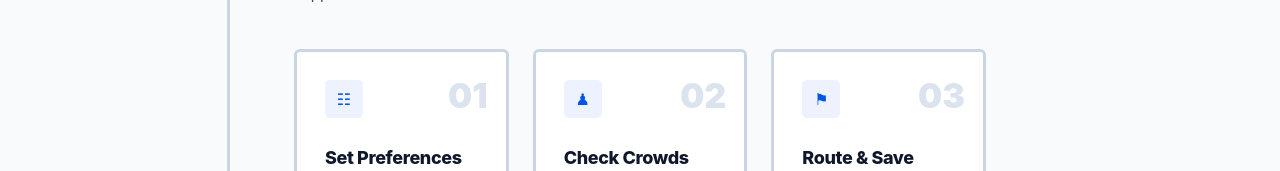
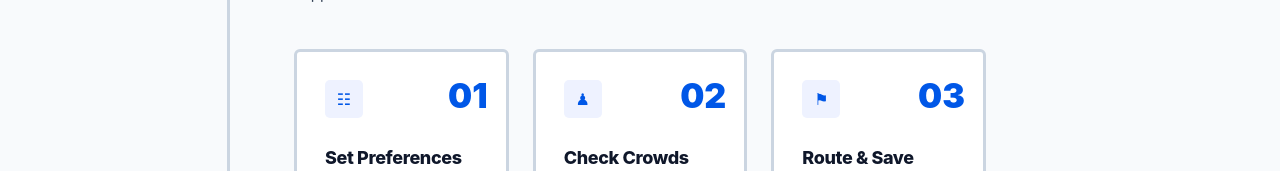
Before and after one commit to ChingYunHsu/Group6_Summer-Project, a React app in the folder frontend/web/: page /guide in a window 1280 px wide. Shown: the part 271-442 px from the top of the page. Built offline with nearby package versions, Linux system fonts and the light colour scheme; no server answers; the HTML template or start-up script is replaced by a standard one.

Commit message:
blue text on guide

```diff
--- a/frontend/web/src/pages/UserGuide.css
+++ b/frontend/web/src/pages/UserGuide.css
@@ -262,7 +262,7 @@
   position: absolute;
   top: 18px;
   right: 18px;
-  color: #dbe3ef;
+  color: #0057e7;
   font-size: 34px;
   font-weight: 900;
 }
```
